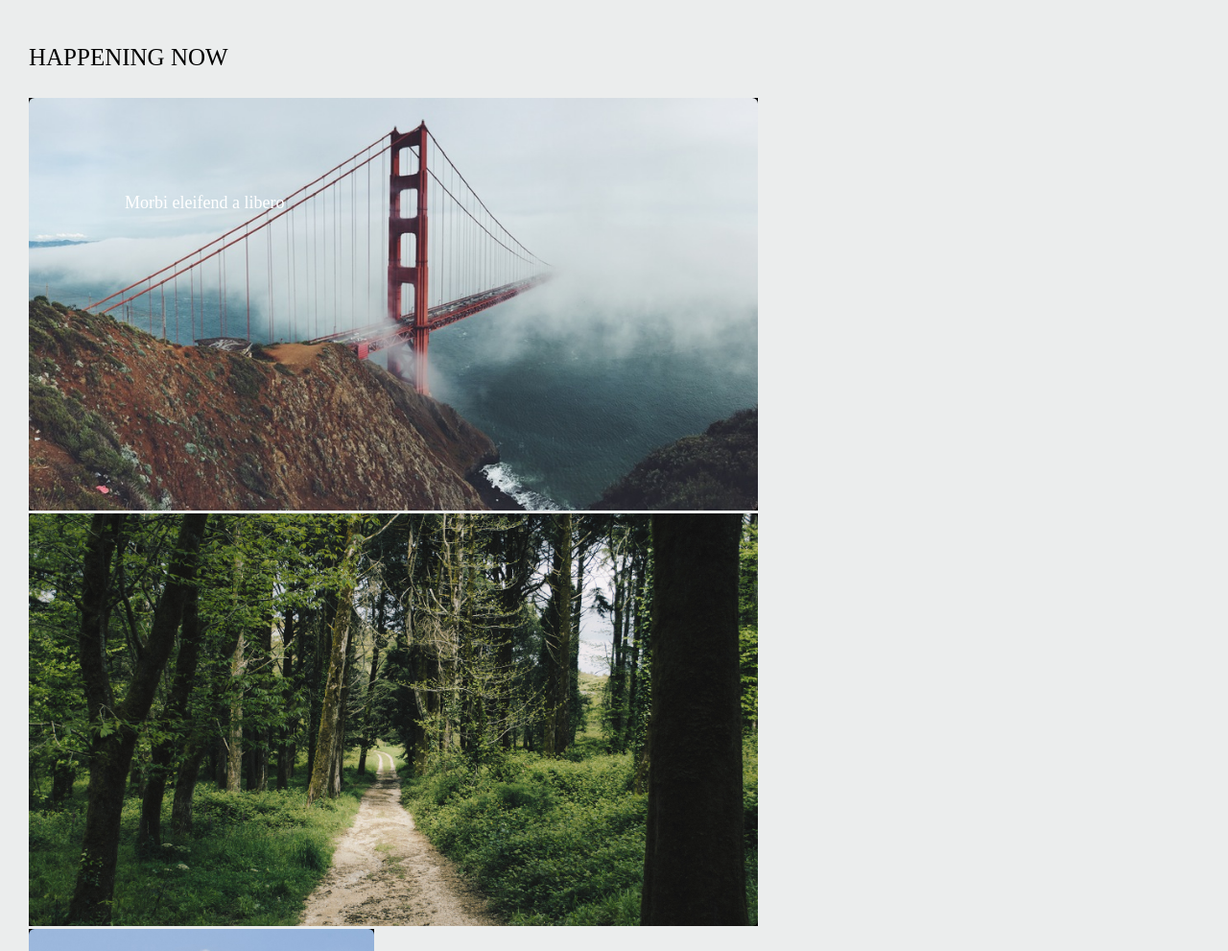
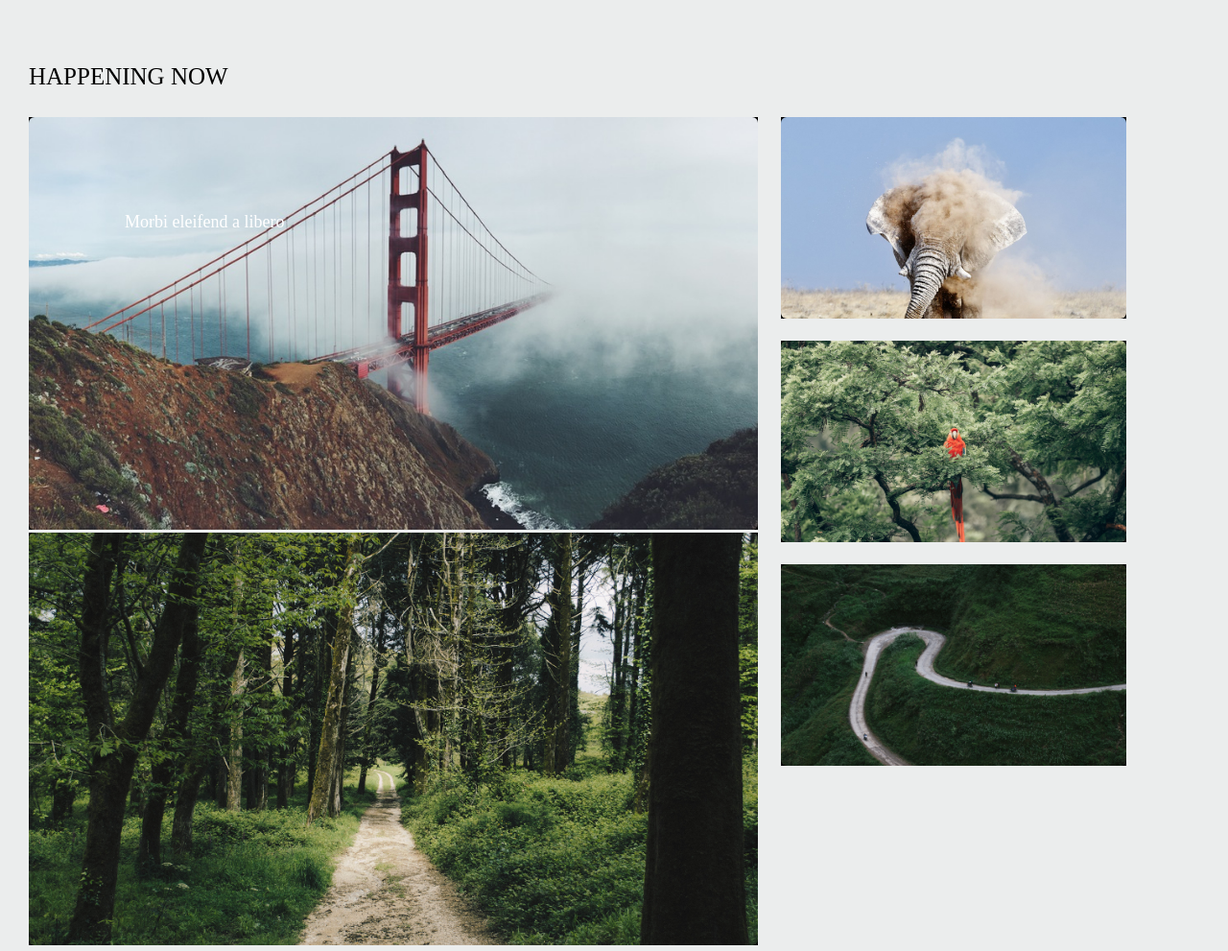
Before and after one commit to NeloAdamia/Position, a plain HTML site: page index.html in a window 1280 px wide. Shown: the part 457-1448 px from the top of the page at 96% size. Drawn offline with Linux system fonts and the light colour scheme.

Commit message:
completed version of position

```diff
--- a/css/styles.css
+++ b/css/styles.css
@@ -132,8 +132,11 @@ font-size: 15px;
 /*second section*/
 .section2
 {
+    margin-top: 70px;
+    margin-left: 30px;
     width: 1160px;
-    margin-left: 30px;
+
+
 }
 .title{
     margin-top: 50px;
@@ -146,6 +149,7 @@ font-size: 15px;
     display: inline-block;
     margin-right: 30px;
     margin-bottom: 324px;
+    vertical-align: top;
 }
 .text-bridge{
     position: absolute;
@@ -157,11 +161,16 @@ font-size: 15px;
 }
 .block2
 {
+    width: 280px;
     display: inline-block;
-    width: 360px;
-    vertical-align:top;
+
+    margin-left: 470px;
+    margin-right:30px;
+    margin-bottom: 324px;
+    vertical-align: top;
 }
 .images2b
 {
-    padding:0 0 40px 0;
+    padding:0 0 20px 0;
+    width: 360px;
 }
```
Also changed, not shown: index.html (+2 -2 lines).
